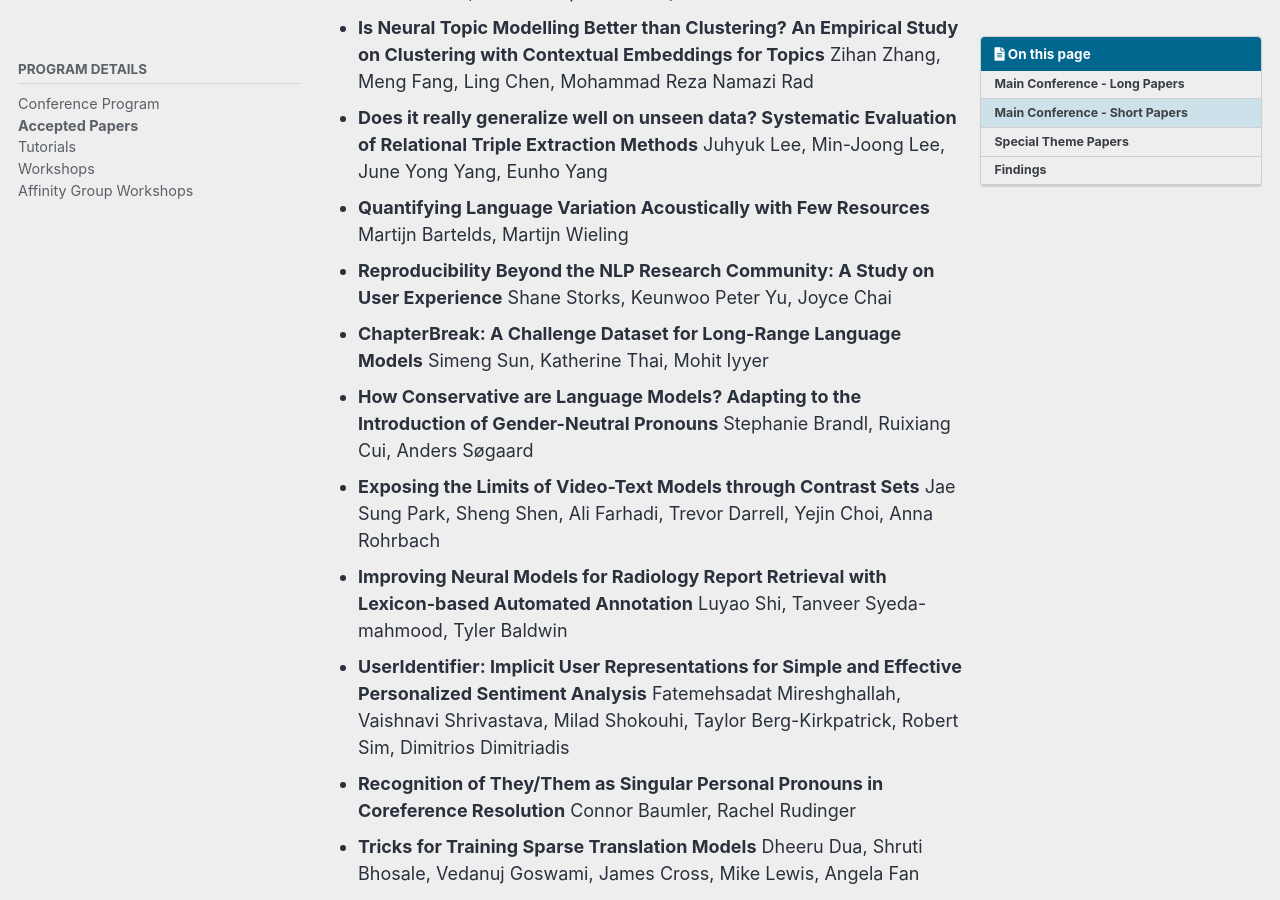
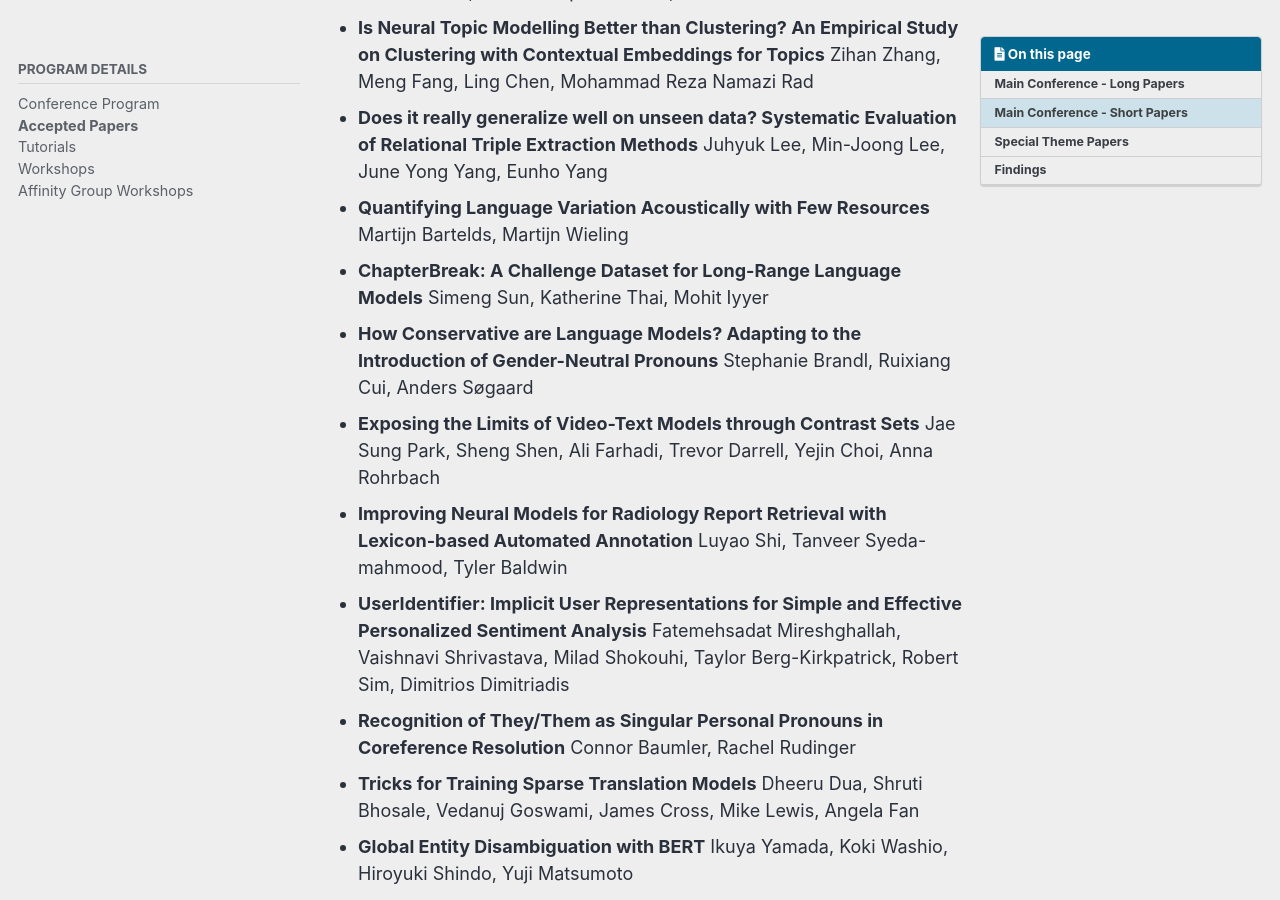
Before and after one commit to naacl-org/naacl-2022-website, a Jekyll site: the page built from _pages/program/accepted_papers.md, in a window 1280 px wide and 900 px high, scrolled down 31095 px. Built offline with Jekyll 4.4.1, drawn with Linux system fonts in a browser that asks for light colours; cached includes are drawn as plain includes; comment, search, counter and statistics services are not loaded.

Commit message:
Remove paper

```diff
--- a/_pages/program/accepted_papers.md
+++ b/_pages/program/accepted_papers.md
@@ -776,8 +776,6 @@ toc_sticky: true
  Juhyuk Lee, Min-Joong Lee, June Yong Yang, Eunho Yang
 * **Quantifying Language Variation Acoustically with Few Resources**
  Martijn Bartelds, Martijn Wieling
-* **Reproducibility Beyond the NLP Research Community: A Study on User Experience**
- Shane Storks, Keunwoo Peter Yu, Joyce Chai
 * **ChapterBreak: A Challenge Dataset for Long-Range Language Models**
  Simeng Sun, Katherine Thai, Mohit Iyyer
 * **How Conservative are Language Models? Adapting to the Introduction of Gender-Neutral Pronouns**
```
